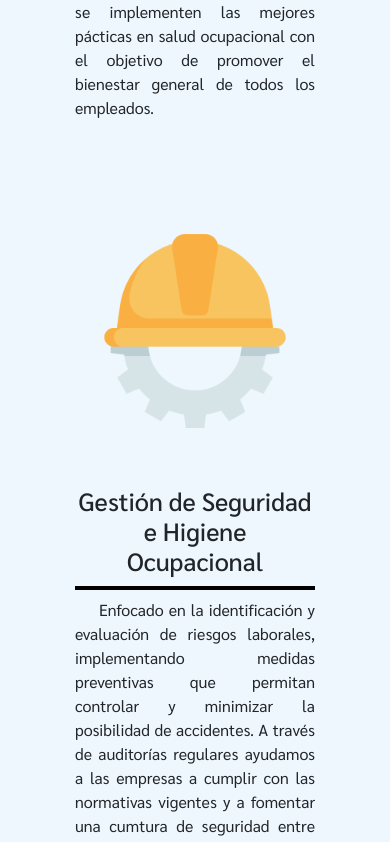
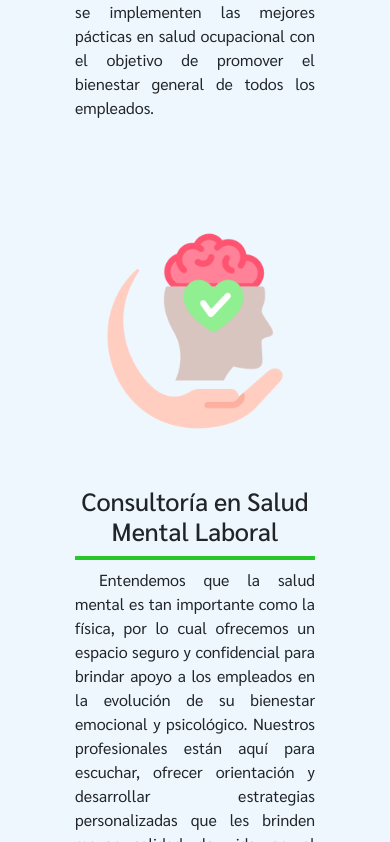
Before and after one commit to victoria-v-torres/sohica-web, a website: page pages/servicios.html in a window 390 px wide. Shown: the part 1769-2611 px from the top of the page. Drawn offline with nearby package versions, Linux system fonts and the light colour scheme.

Commit message:
Agregados encabezados para los servicios para identificarlos con el área de trabajo especializado

```diff
--- a/pages/servicios.html
+++ b/pages/servicios.html
@@ -108,25 +108,20 @@
                         promover el bienestar general de todos los empleados.</p>
 
                 </div>
+                    <img src="../img/salud-ocupacional.png" alt="ícono ilustrado con médicos">
 
-                <img src="../img/salud-ocupacional.png" alt="ícono ilustrado con médicos">
             </section>
 
-            <section id="servicio-seguridad-higiene" class="servicio-contenedor" data-aos="zoom-in" data-aos-duration="1000">
+            <section id="servicio-consultoria-salud-mental-laboral" class="servicio-contenedor" data-aos="zoom-in" data-aos-duration="1000">
 
-                <img src="../img/seguridad-e-higiene-industrial.png"
-                    alt="ícono ilustrado de gestión de seguridad e higiene industrial">
+                <img src="../img/salud-mental.png" alt="ícono ilustrado de instructor">
 
                 <div>
-                    <h2>Gestión de Seguridad e Higiene Ocupacional</h2>
+                    <h2>Consultoría en Salud Mental Laboral</h2>
 
-                    <p>Enfocado en la identificación y evaluación de riesgos laborales, implementando medidas
-                        preventivas que permitan controlar y minimizar la posibilidad de accidentes. A través de
-                        auditorías regulares ayudamos a las empresas a cumplir con las normativas vigentes y a fomentar
-                        una cumtura de seguridad entre todos los empleados.</p>
-                    <p>Además, ofrecemos asesoramiento en la correcta manipulación de sustancias peligrosas, el uso
-                        adecuado de equipos de protección personal y la implementación de protocolos de emergencia.</p>
+                    <p> Entendemos que la salud mental es tan importante como la física, por lo cual ofrecemos un espacio seguro y confidencial para brindar apoyo a los empleados en la evolución de su bienestar emocional y psicológico. Nuestros profesionales están aquí para escuchar, ofrecer orientación y desarrollar estrategias personalizadas que les brinden mayor calidad de vida en el trabajo. Además, incluímos planes de Rehabilitación Laboral en casos donde el empleado haya enfrentado alguna lesión o enfermedad, para facilitar su reincorporación al medio laboral de forma segura y efectiva.</p>
                 </div>
+
             </section>
 
             <section id="servicio-calidad-ambiente" class="servicio-contenedor" data-aos="zoom-in" data-aos-duration="1000">
@@ -147,9 +142,24 @@
                 <img src="../img/gestion-ambiental.png" alt="ícono ilustrado de gestión ambiental">
             </section>
 
+            <section id="servicio-seguridad-higiene" class="servicio-contenedor" data-aos="zoom-in" data-aos-duration="1000">
+
+                <img src="../img/seguridad-e-higiene-industrial.png"
+                    alt="ícono ilustrado de gestión de seguridad e higiene industrial">
+
+                <div>
+                    <h2>Gestión de Seguridad e Higiene Ocupacional</h2>
+
+                    <p>Enfocado en la identificación y evaluación de riesgos laborales, implementando medidas
+                        preventivas que permitan controlar y minimizar la posibilidad de accidentes. A través de
+                        auditorías regulares ayudamos a las empresas a cumplir con las normativas vigentes y a fomentar
+                        una cumtura de seguridad entre todos los empleados.</p>
+                    <p>Además, ofrecemos asesoramiento en la correcta manipulación de sustancias peligrosas, el uso
+                        adecuado de equipos de protección personal y la implementación de protocolos de emergencia.</p>
+                </div>
+            </section>
+
             <section id="servicio-seguridad-procesos" class="servicio-contenedor" data-aos="zoom-in" data-aos-duration="1000">
-
-                <img src="../img/gestion-seguridad-de-procesos.png" alt="ícono ilustrado de seguridad de procesos">
 
                 <div>
                     <h2>Gestión de Seguridad de Procesos (OSHA PSM/CCPS-RBPS)</h2>
@@ -164,9 +174,13 @@
                         en la organización.</p>
                 </div>
 
+                <img src="../img/gestion-seguridad-de-procesos.png" alt="ícono ilustrado de seguridad de procesos">
+
             </section>
 
             <section id="servicio-capacitacion-coaching" class="servicio-contenedor" data-aos="zoom-in" data-aos-duration="1000">
+
+                <img src="../img/capacitacion.png" alt="ícono ilustrado de instructor">
 
                 <div>
                     <h2>Capacitación y Coaching</h2>
@@ -180,20 +194,8 @@
                         trabajo más seguro y saludable. </p>
                 </div>
 
-                <img src="../img/capacitacion.png" alt="ícono ilustrado de instructor">
             </section>
 
-            <section id="servicio-consultoria-salud-mental-laboral" class="servicio-contenedor" data-aos="zoom-in" data-aos-duration="1000">
-
-                <img src="../img/salud-mental.png" alt="ícono ilustrado de instructor">
-
-                <div>
-                    <h2>Consultoría en Salud Mental Laboral</h2>
-
-                    <p> Entendemos que la salud mental es tan importante como la física, por lo cual ofrecemos un espacio seguro y confidencial para brindar apoyo a los empleados en la evolución de su bienestar emocional y psicológico. Nuestros profesionales están aquí para escuchar, ofrecer orientación y desarrollar estrategias personalizadas que les brinden mayor calidad de vida en el trabajo. Además, incluímos planes de Rehabilitación Laboral en casos donde el empleado haya enfrentado alguna lesión o enfermedad, para facilitar su reincorporación al medio laboral de forma segura y efectiva.</p>
-                </div>
-
-            </section>
         </section>
 
     </main>
--- a/scss/base/_queries.scss
+++ b/scss/base/_queries.scss
@@ -61,10 +61,29 @@
 }
 
 @media screen and (max-width: 990px) {
+    /*?----------PÁGINA SERVICIOS ----------*/
     .contenedor-servicios .servicio-contenedor {
         height: auto;
+        align-items: center;
         margin: 50px 20px 50px 20px;
-}
+        background-image: none;
+
+        div {
+            h2 {
+                border-bottom: 4px solid #3f9ac1;
+            }
+        }
+
+        &:nth-child(-n +2) {
+        background-image: none;
+
+            div {
+                h2 {
+                    border-bottom: 4px solid #28c728;
+                }
+            }
+        }
+    }
 }
 
 
@@ -93,7 +112,6 @@
     .contacto div h2 {
         font-size: 35px;
     }
-
 
     /*?----------PÁGINA CONTACTO ----------*/
     .contacto-mapa-form {
--- a/scss/components/_servicios.scss
+++ b/scss/components/_servicios.scss
@@ -8,17 +8,23 @@
 
 .contenedor-servicios {
     .servicio-contenedor {
-        height: 110vh;
-        margin: 20px;
-        @include flexbox-propiedades(flex,row,center,center);
+        height: 125vh;
+        margin: 20px 20px 20px 20px;
+        background-image: url("../img/encabezado-servicio-procesos.png");
+        background-size: contain;
+        background-repeat: no-repeat;
+        background-position: top;
+        @include flexbox-propiedades(flex,row,center,end);
 
         img {
+
             width: 330px;
             margin: 25px;
 
         }
 
         div {
+
             width: 60%;
             padding: 40px;
 
@@ -33,5 +39,13 @@
                 text-indent: 1.5em;
             }
         }
+
+        &:nth-child(-n +2) {
+            background-image: url("../img/encabezado-servicio-salud.png");
+        }
+
+        &:last-child {
+            margin-bottom: 100px;
+        }
     }
 }
```
Also changed, not shown: index.html (+12 -11 lines), css/estilos.css, img/encabezado-servicio-procesos.png (added), img/encabezado-servicio-salud.png (added), img/salud-ocupacional-corta.png, 1 other file.
